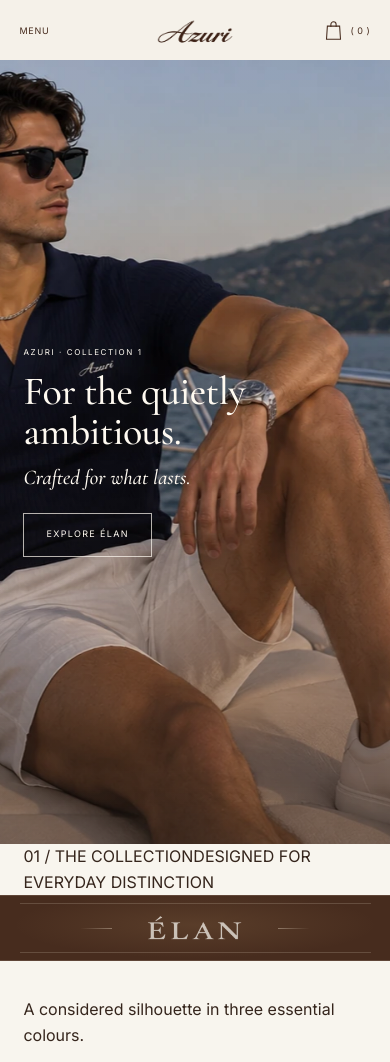
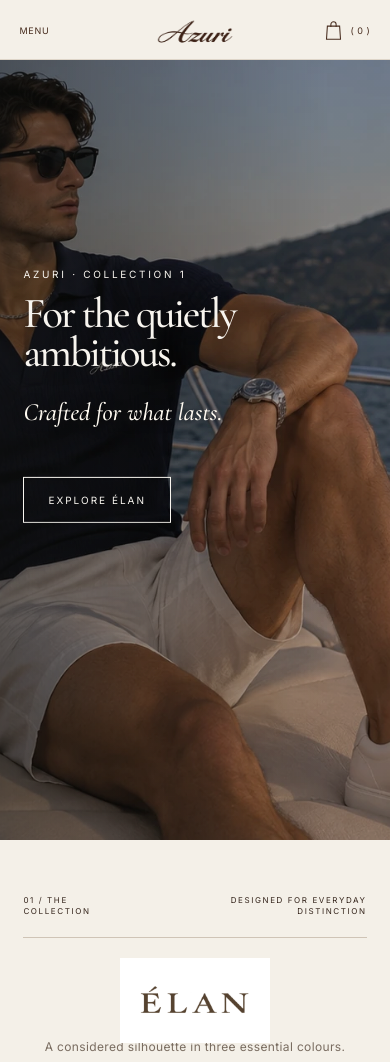
Before and after one commit to Azuritt/azuri-site, a plain HTML site: page index.html in a window 390 px wide. Shown: the top 1062 px of the page. Drawn offline with nearby package versions, Linux system fonts and the light colour scheme; no server answers.

Commit message:
Implement editorial fashion-house homepage redesign

```diff
--- a/luxury-redesign.css
+++ b/luxury-redesign.css
@@ -20,3 +20,46 @@ footer{background:#35251c;padding:85px clamp(22px,6vw,100px) 32px}footer h2{font
 .button,button{transition:background .25s,color .25s,border-color .25s}
 @media(max-width:750px){header{height:64px;padding:0 5%}.hero{height:calc(100svh - 64px);min-height:560px}.hero>picture>img{object-fit:cover;object-position:60% center}.hero-text,.hero .hero-text{left:0;top:0;transform:none;position:absolute;inset:0;display:flex;flex-direction:column;justify-content:center;align-items:flex-start;padding:0 7%;text-align:left}.hero .hero-text>.eyebrow,.hero .hero-text>h1,.hero .hero-text>p:not(.eyebrow){position:static!important;width:auto!important;max-width:250px!important;margin:0 0 14px!important}.hero h1{font-size:clamp(40px,10vw,58px)!important;line-height:1!important}.hero .button.light{position:absolute;bottom:36px;left:7%;transform:none;padding:13px 26px}.section{padding:65px 6%}.products{gap:12px}.product-meta{display:block}.product-meta h3{font-size:23px}.story{padding-block:60px}footer{padding:65px 6% 26px}}
 @media(prefers-reduced-motion:reduce){*,*:before,*:after{scroll-behavior:auto!important;transition:none!important;animation:none!important}}
+
+/* Editorial art direction — homepage, layered over existing components */
+.lux-home{background:#f4f0e8}
+.lux-home .azuri-header{background:#f4f0e8!important;border-bottom:1px solid #ded5c8!important;box-shadow:none!important}
+.lux-home .hero{height:min(900px,calc(100svh - 76px))!important;min-height:580px!important;max-height:none!important;position:relative!important}
+.lux-home .hero>picture{position:absolute!important;inset:0!important;height:100%!important}
+.lux-home .hero>picture>img{height:100%!important;width:100%!important;object-fit:cover!important;object-position:center 43%!important;filter:brightness(.78)!important}
+.lux-home .hero:after{background:linear-gradient(90deg,rgba(19,20,17,.55) 0%,rgba(19,20,17,.2) 48%,transparent 78%)!important}
+.lux-home .hero .hero-text{position:absolute!important;top:50%!important;left:8%!important;right:auto!important;bottom:auto!important;transform:translateY(-50%)!important;display:block!important;padding:0!important;max-width:590px!important;text-align:left!important;color:#f8f5ef!important}
+.lux-home .hero .hero-text h1{font-family:'Cormorant Garamond',Georgia,serif!important;font-size:clamp(60px,7vw,108px)!important;font-weight:500!important;letter-spacing:-.055em!important;line-height:.9!important;margin:20px 0 38px!important;max-width:none!important;position:static!important}
+.lux-home .hero .hero-text .eyebrow{font-size:10px!important;letter-spacing:.27em!important;font-weight:400!important;position:static!important;margin:0!important}
+.lux-home .hero .hero-text>p:not(.eyebrow){font-size:clamp(24px,2.8vw,38px)!important;position:static!important;margin:0 0 38px!important;max-width:none!important}
+.lux-home .hero .button.light{position:static!important;transform:none!important;background:transparent!important;border:1px solid #f8f5ef!important;color:#f8f5ef!important;font-size:10px!important;letter-spacing:.2em!important;padding:17px 35px!important}
+.lux-home .hero .button.light:hover{background:#f8f5ef!important;color:#35251c!important}
+.lux-home #collection{max-width:none!important;padding:88px clamp(24px,6.5vw,110px) 120px!important;background:#f4f0e8!important}
+.lux-home .collection-overline{display:flex;justify-content:space-between;gap:20px;border-bottom:1px solid #cfc4b6;padding-bottom:20px;margin-bottom:55px;font:10px/1.4 Inter,Arial,sans-serif;letter-spacing:.2em}
+.lux-home #collection .section-title{background:none!important;background-image:none!important;box-shadow:none!important;display:block!important;text-align:center!important;padding:0!important;margin:0!important;min-height:0!important;overflow:visible!important}
+.lux-home #collection .section-title:before,.lux-home #collection .section-title:after,.lux-home #collection .section-title h2:before,.lux-home #collection .section-title h2:after{display:none!important}
+.lux-home #collection .section-title h2{display:flex!important;justify-content:center!important;align-items:center!important;margin:0!important}
+.lux-home #collection .section-title h2 img{width:clamp(150px,19vw,290px)!important;max-width:none!important;height:auto!important;margin:0 auto!important;filter:none!important;mix-blend-mode:multiply!important}
+.lux-home .collection-description{text-align:center;color:#796c60;font:13px/1.7 Inter,Arial,sans-serif;letter-spacing:.03em;margin:22px 0 55px}
+.lux-home #collection .products{gap:clamp(14px,2vw,32px)!important}
+.lux-home #collection .product-card img{aspect-ratio:4/5!important;background:#e9e3d9!important}
+.lux-home .editorial-divider{background:#3d291e;color:#f6efe4;min-height:180px;display:flex;align-items:center;justify-content:space-between;padding:30px clamp(24px,6.5vw,110px);font:10px Inter,Arial,sans-serif;letter-spacing:.24em}
+.lux-home .editorial-divider span:first-child{font-family:'Cormorant Garamond',Georgia,serif;font-size:clamp(68px,9vw,150px);line-height:1;letter-spacing:-.06em}
+.lux-home #story{background:#f4f0e8!important;max-width:none!important;padding:clamp(85px,10vw,170px) clamp(24px,8vw,140px)!important}
+.lux-home #story h2{font-family:'Cormorant Garamond',Georgia,serif!important;font-size:clamp(52px,6vw,96px)!important;line-height:.95!important}
+.lux-home .azuri-details{background:#eae3d8!important}
+.lux-home .store-footer{background:#34241b!important}
+@media(max-width:750px){
+.lux-home .hero{height:calc(100svh - 64px)!important;min-height:540px!important}
+.lux-home .hero>picture>img{object-position:59% center!important}
+.lux-home .hero:after{background:linear-gradient(90deg,rgba(19,20,17,.48),rgba(19,20,17,.06) 85%)!important}
+.lux-home .hero .hero-text{top:43%!important;left:6%!important;right:5%!important;transform:translateY(-50%)!important;max-width:280px!important;display:block!important}
+.lux-home .hero .hero-text h1{font-size:clamp(42px,11vw,62px)!important;margin:14px 0 25px!important;max-width:270px!important}
+.lux-home .hero .hero-text>p:not(.eyebrow){font-size:25px!important;margin:0 0 28px!important}
+.lux-home .hero .button.light{padding:14px 24px!important;min-height:44px!important}
+.lux-home #collection{padding:55px 6% 85px!important}
+.lux-home .collection-overline{font-size:8px;margin-bottom:40px}.lux-home .collection-overline span:last-child{text-align:right}
+.lux-home .collection-description{font-size:12px;margin:15px 0 35px}
+.lux-home .editorial-divider{min-height:120px;padding:24px 6%}.lux-home .editorial-divider span:first-child{font-size:60px}.lux-home .editorial-divider span:last-child{font-size:8px;max-width:120px;text-align:right;line-height:1.7}
+.lux-home #story{padding:80px 6%!important}
+}
```
